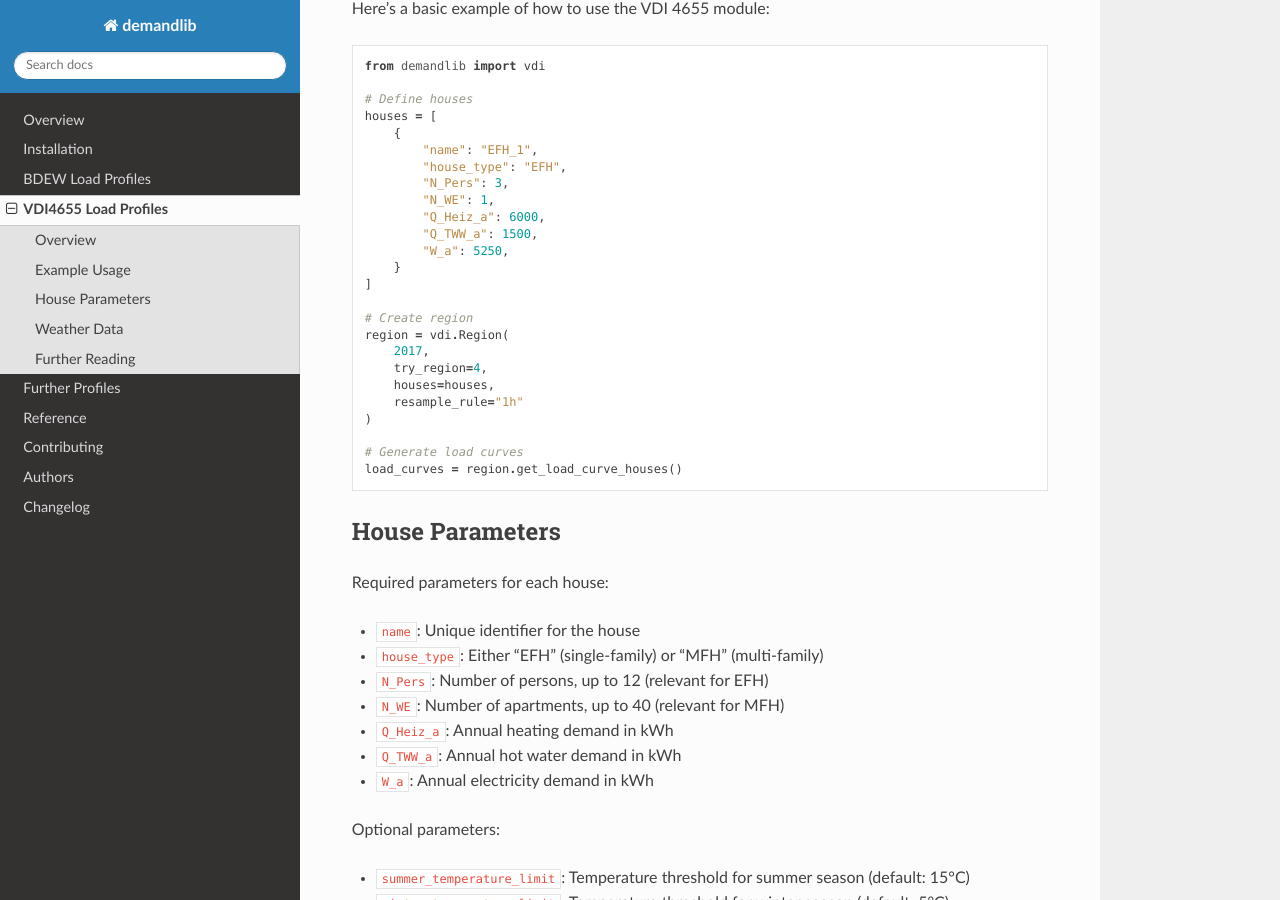
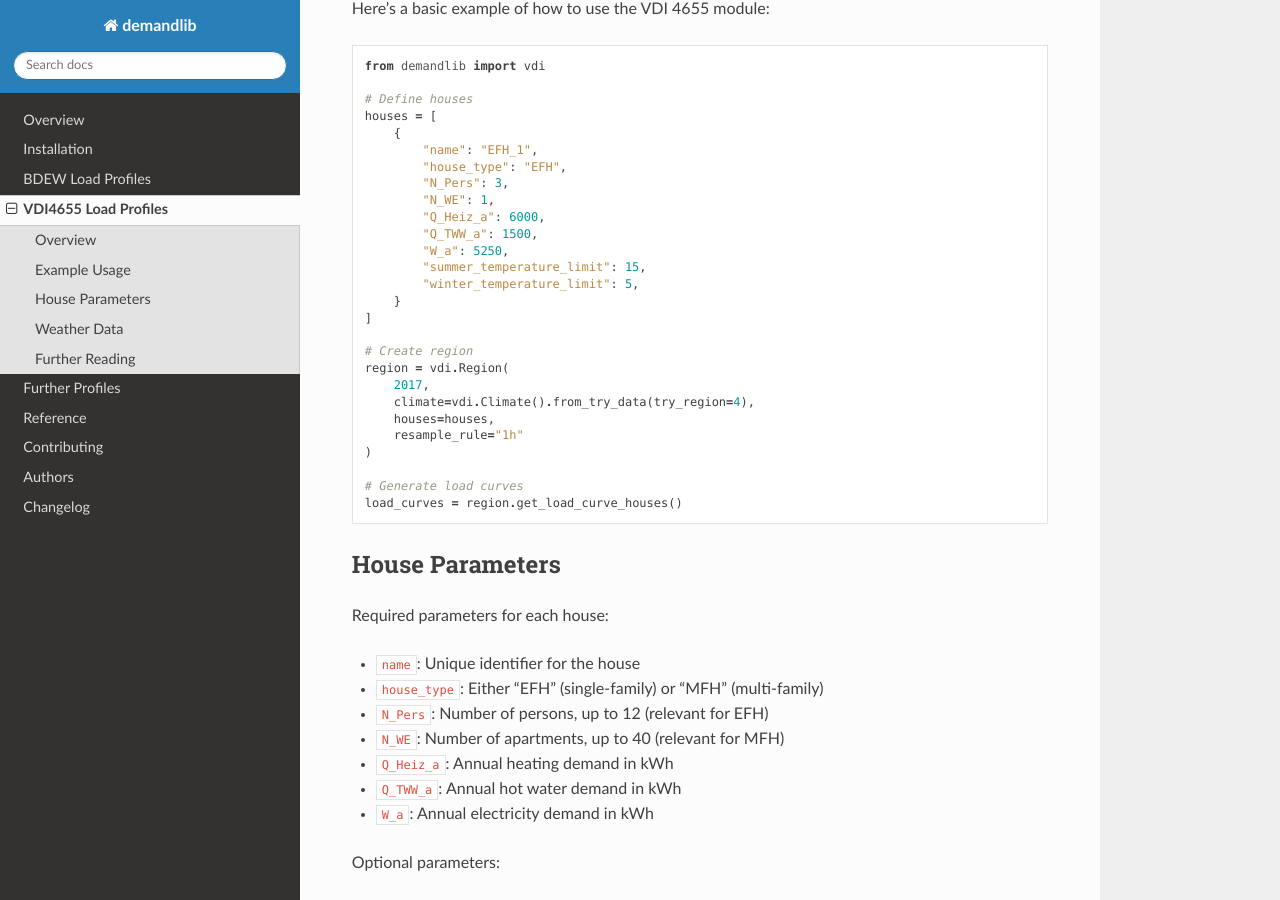
Before and after one commit to oemof/demandlib, a Sphinx documentation site: the page built from docs/vdi4655.rst, in a window 1280 px wide and 900 px high, scrolled down 587 px. Built offline with Sphinx 7.4.7 and the Read the Docs theme 3.1.0, drawn with Linux system fonts in a browser that asks for light colours; formulas are drawn with MathJax 3.

Commit message:
Fix VDI4655 docs

```diff
--- a/AUTHORS.rst
+++ b/AUTHORS.rst
@@ -5,6 +5,7 @@ Authors
 (alphabetic order)
 
 * Amedeo Ceruti
+* Benjamin Singh
 * Birgit Schachler
 * Caroline Möller
 * Florian Maurer
--- a/CHANGELOG.rst
+++ b/CHANGELOG.rst
@@ -15,6 +15,8 @@ Bug fixes
 
 Other changes
 #############
+
+* Documentation improvements.
 
 
 v0.2.2 (2025-04-09)
--- a/docs/vdi4655.rst
+++ b/docs/vdi4655.rst
@@ -36,13 +36,15 @@ Here's a basic example of how to use the VDI 4655 module::
             "Q_Heiz_a": 6000,
             "Q_TWW_a": 1500,
             "W_a": 5250,
+            "summer_temperature_limit": 15,
+            "winter_temperature_limit": 5,
         }
     ]
 
     # Create region
     region = vdi.Region(
         2017,
-        try_region=4,
+        climate=vdi.Climate().from_try_data(try_region=4),
         houses=houses,
         resample_rule="1h"
     )
```
